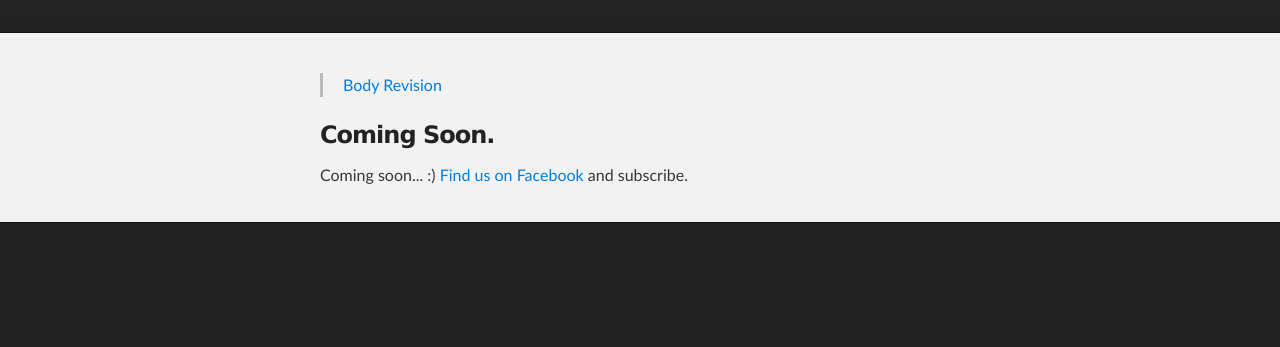
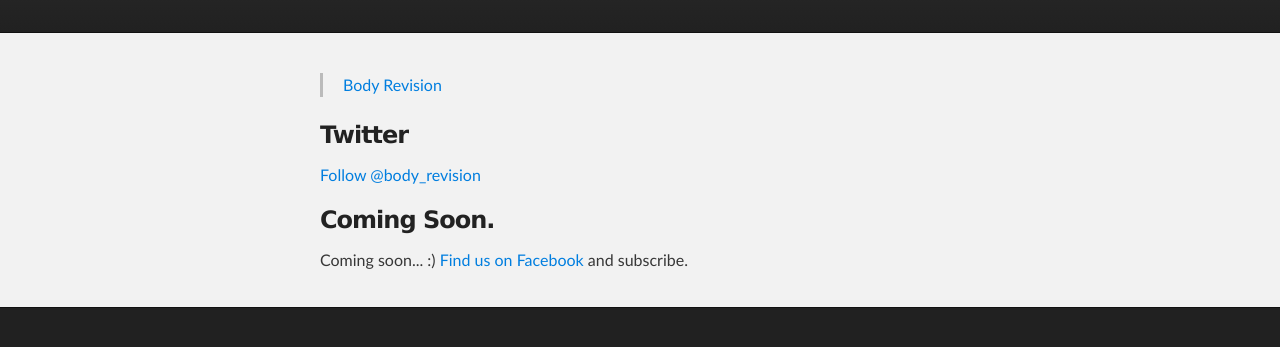
Before and after one commit to bodyrevision/bodyrevision.github.io, a plain HTML site: page index.html in a window 1280 px wide. Shown: the part 177-524 px from the top of the page. Drawn offline with Linux system fonts and the light colour scheme.

Commit message:
add twitter account

```diff
--- a/index.html
+++ b/index.html
@@ -50,6 +50,12 @@
 
 <div class="fb-page" data-href="https://www.facebook.com/bodyrevision" data-width="500" data-height="1000" data-small-header="false" data-adapt-container-width="true" data-hide-cover="true" data-show-facepile="true" data-show-posts="true"><div class="fb-xfbml-parse-ignore"><blockquote cite="https://www.facebook.com/bodyrevision"><a href="https://www.facebook.com/bodyrevision">Body Revision</a></blockquote></div></div>
 
+<h3>Twitter</h3>
+<p>
+<a href="https://twitter.com/body_revision" class="twitter-follow-button" data-show-count="false" data-size="large">Follow @body_revision</a>
+<script>!function(d,s,id){var js,fjs=d.getElementsByTagName(s)[0],p=/^http:/.test(d.location)?'http':'https';if(!d.getElementById(id)){js=d.createElement(s);js.id=id;js.src=p+'://platform.twitter.com/widgets.js';fjs.parentNode.insertBefore(js,fjs);}}(document, 'script', 'twitter-wjs');</script>
+</p>
+
         <h3>
 <a id="coming-soon" class="anchor" href="#coming-soon" aria-hidden="true"><span class="octicon octicon-link"></span></a>Coming Soon.</h3>
 <p>Coming soon... :)
```
